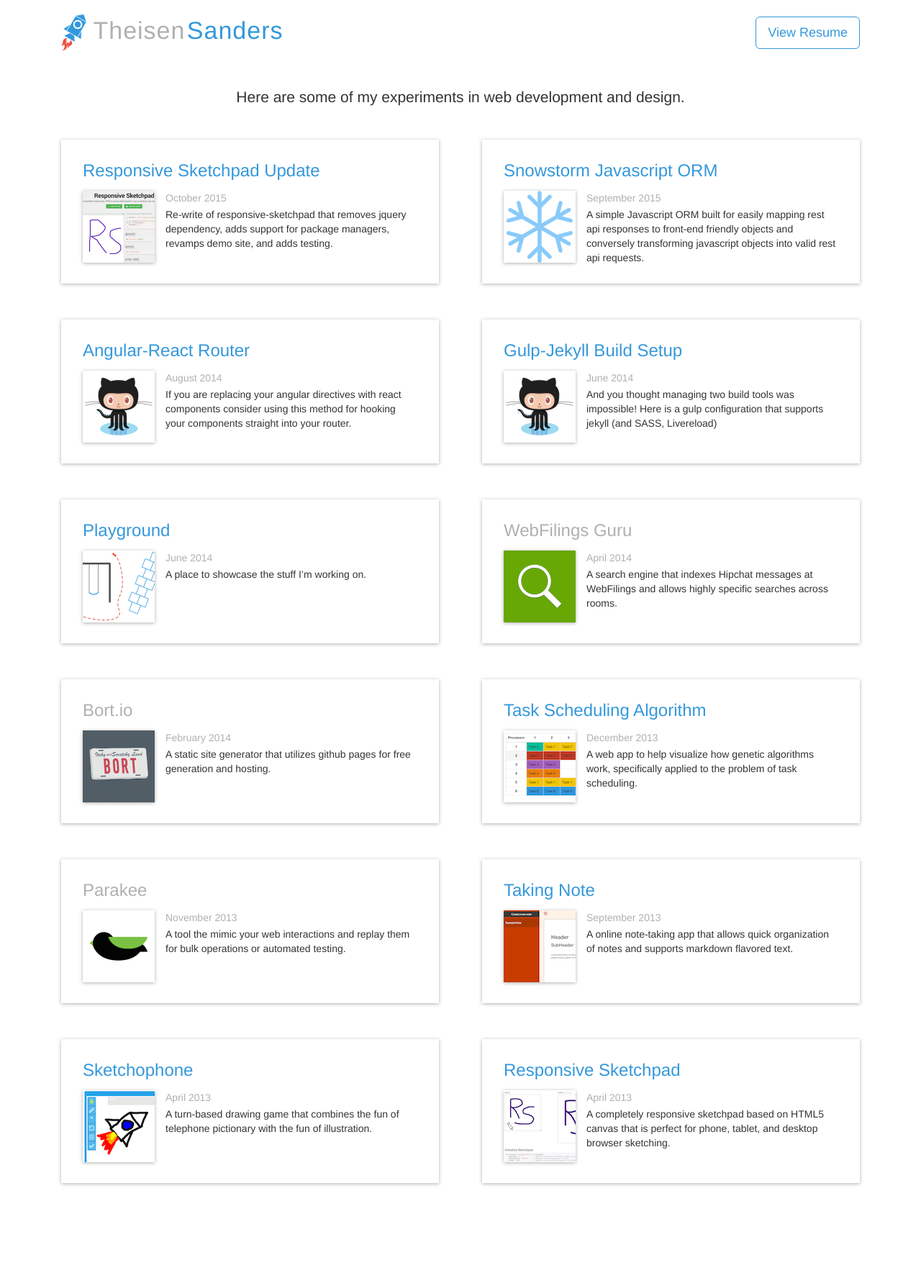
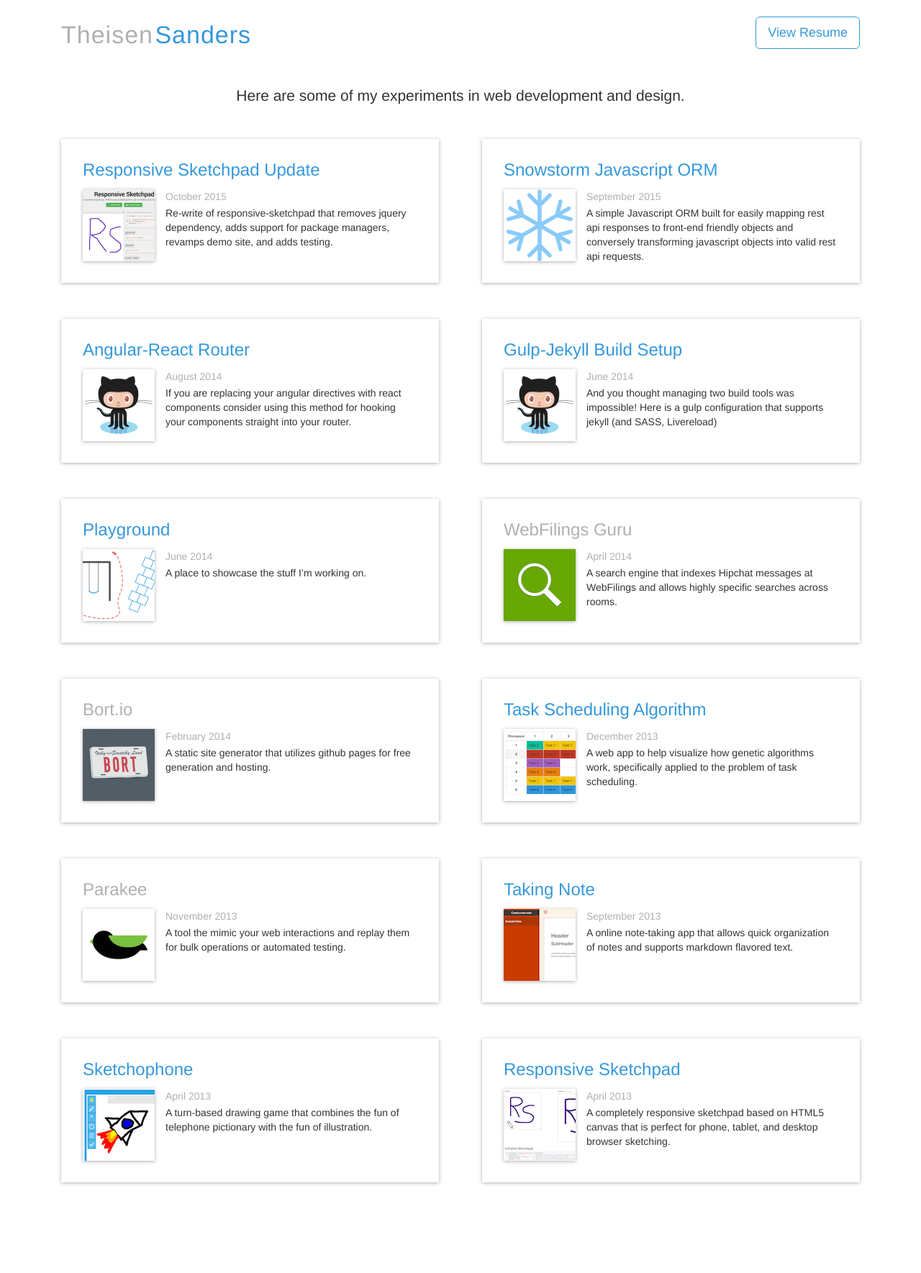
Before and after one commit to theisensanders-wf/theisensanders-wf.github.io, a Jekyll site: the page built from index.html, in a window 1280 px wide. Shown: the whole page at 72% size. Built offline with Jekyll 4.4.1, drawn with Linux system fonts in a browser that asks for light colours.

Commit message:
Remove rocket logo

```diff
--- a/_includes/header.html
+++ b/_includes/header.html
@@ -1,6 +1,5 @@
 <div class="col-sm-6 header-left">
-    <h1 class="logo">
-        <img src="/assets/img/rocket.png">
+    <h1 class="logo" style="padding-top: 10px;">
         <a href="/" title="Theisen Sanders">Theisen <span class="lastname">Sanders</span></a>
     </h1>
 </div>
```
